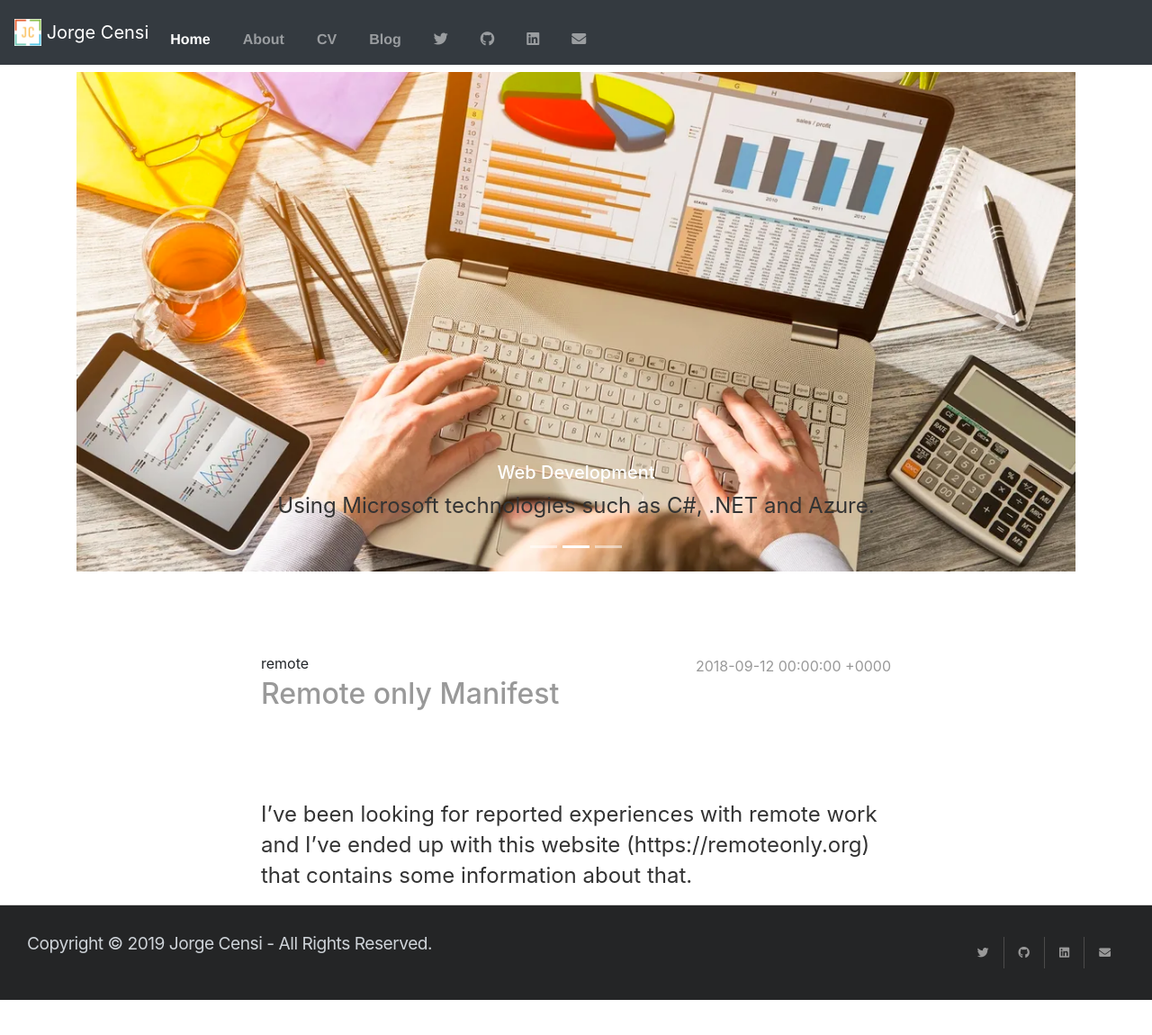
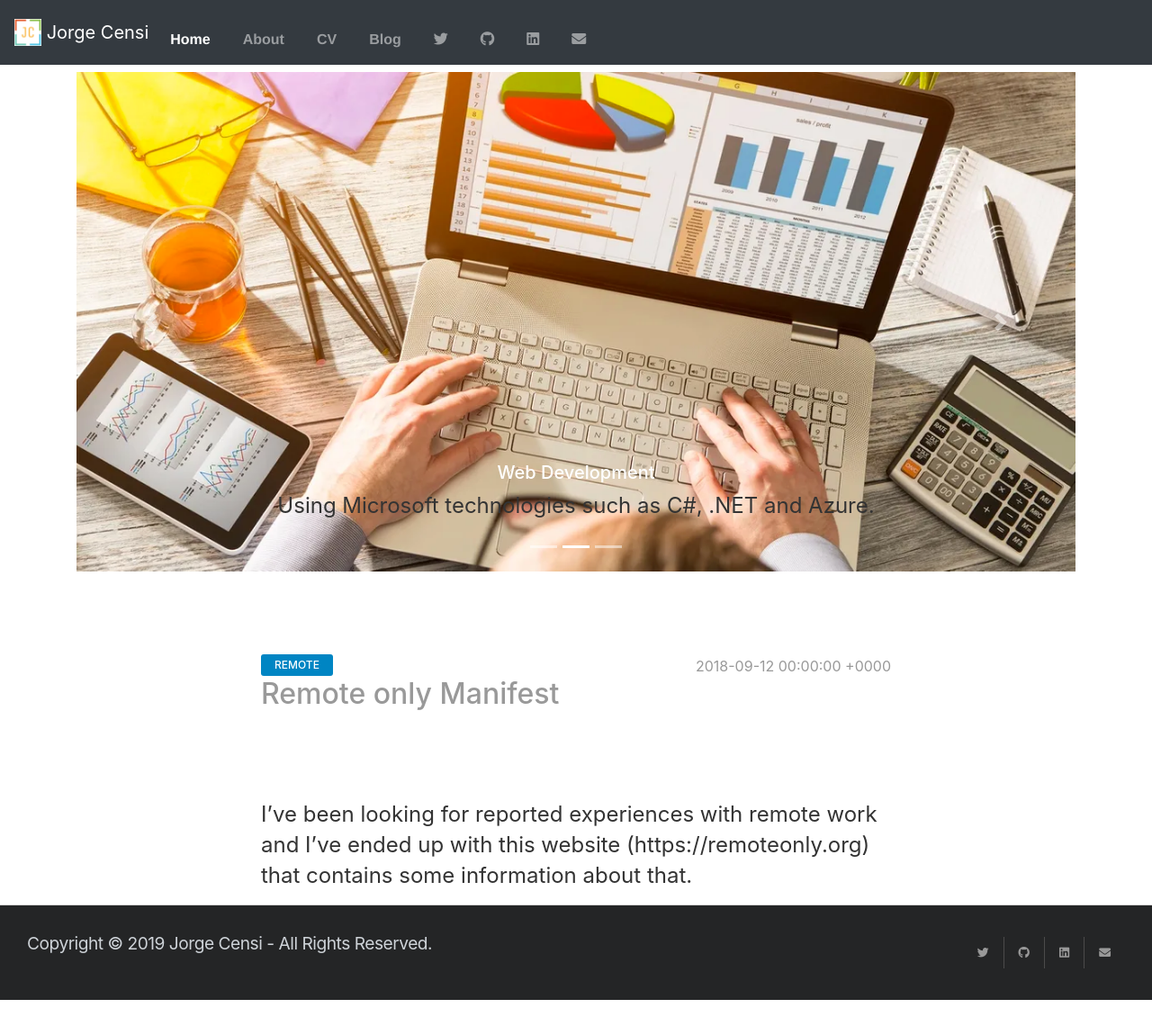
Before and after one commit to jorgecensi/jorgecensi.github.io, a Jekyll site: the page built from index.html, in a window 1280 px wide and 1191 px high. Shown: the top 1150 px of the window at 90% size. Built offline with Jekyll 4.4.1, drawn with Linux system fonts in a browser that asks for light colours; nearby versions of some CDN libraries.

Commit message:
tag link

```diff
--- a/index.html
+++ b/index.html
@@ -46,7 +46,7 @@ title: Jorge Censi
     {% for post in site.posts %}
         <article class="postitem ">
             <ul class="meta">
-                    <li class="category">{{ post.tags }}</li>
+                    <li class="category"><a href=""> {{ post.tags }}</a></li>
                 <li class="date"><a href="{{ post.url }}"><time datetime="{{post.date}}">{{post.date}}</time></a></li>
             </ul>
             <h2 class="title">
```
